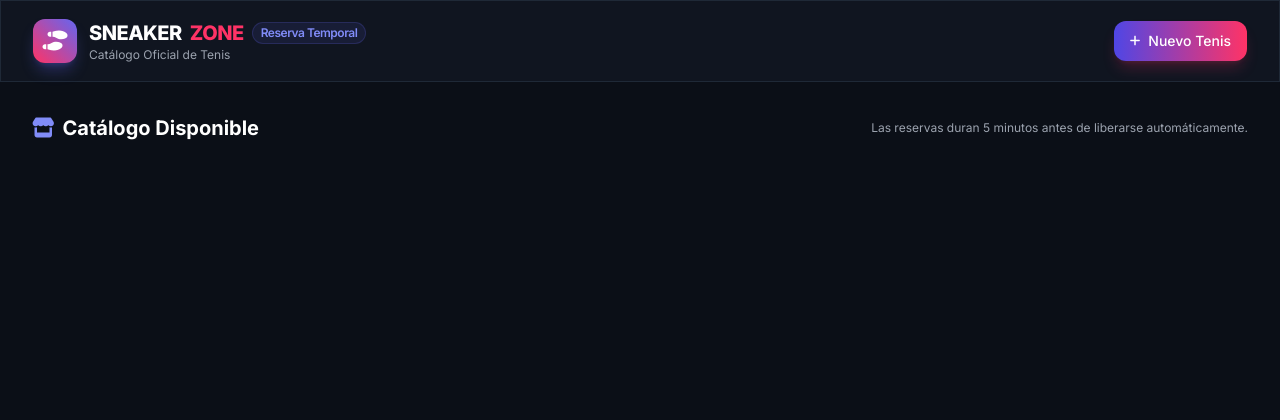
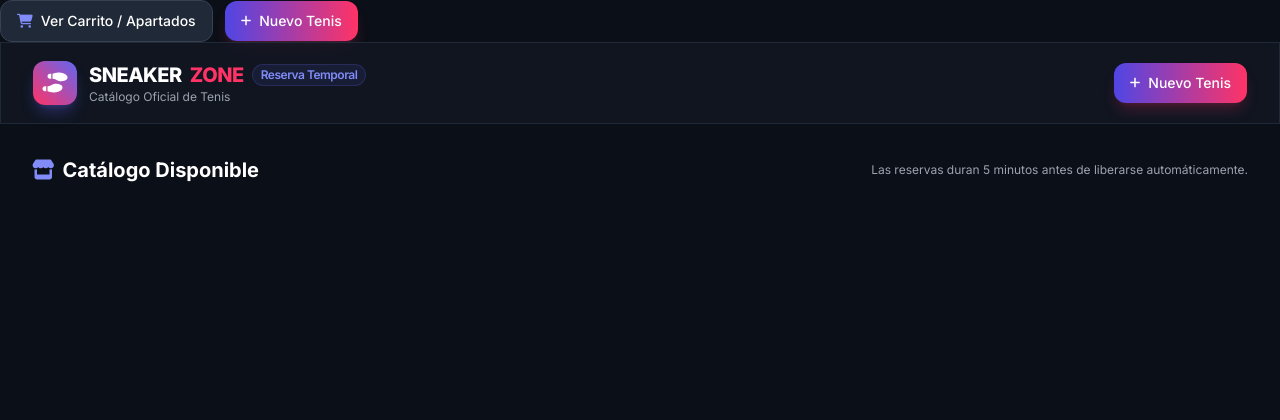
Before and after one commit to P-aola/tienda-tenis, a Flask app: page / in a window 1280 px wide. Shown: the top 420 px of the page. Run offline with Flask 3, Linux system fonts and the light colour scheme; data that the repository does not hold is empty; some libraries are stand-ins or nearby versions.

Commit message:
Agregar boton de carrito al header de index

```diff
--- a/templates/index.html
+++ b/templates/index.html
@@ -54,6 +54,17 @@
 <body class="min-h-screen flex flex-col justify-between selection:bg-brand-accent selection:text-white">
 
     <!-- TOP NAVIGATION HEADER -->
+     <!-- Action / Navigation Buttons -->
+                <div class="flex items-center space-x-3">
+                    <a href="{{ url_for('ver_carrito') }}" class="px-4 py-2.5 rounded-xl bg-gray-800 hover:bg-gray-700 text-white font-medium text-sm transition-all flex items-center gap-2 border border-gray-700">
+                        <i class="fa-solid fa-cart-shopping text-brand-400"></i>
+                        <span>Ver Carrito / Apartados</span>
+                    </a>
+                    <button onclick="openModal('create')" class="bg-gradient-to-r from-brand-600 to-brand-accent hover:from-brand-500 hover:to-brand-accent text-white px-4 py-2.5 rounded-xl font-medium text-sm transition-all duration-200 shadow-lg shadow-brand-accent/20 flex items-center gap-2 active:scale-95">
+                        <i class="fa-solid fa-plus text-xs"></i>
+                        <span>Nuevo Tenis</span>
+                    </button>
+                </div>
     <header class="sticky top-0 z-40 glass-panel border-b border-gray-800">
         <div class="max-w-7xl mx-auto px-4 sm:px-6 lg:px-8">
             <div class="flex items-center justify-between h-20">
```
